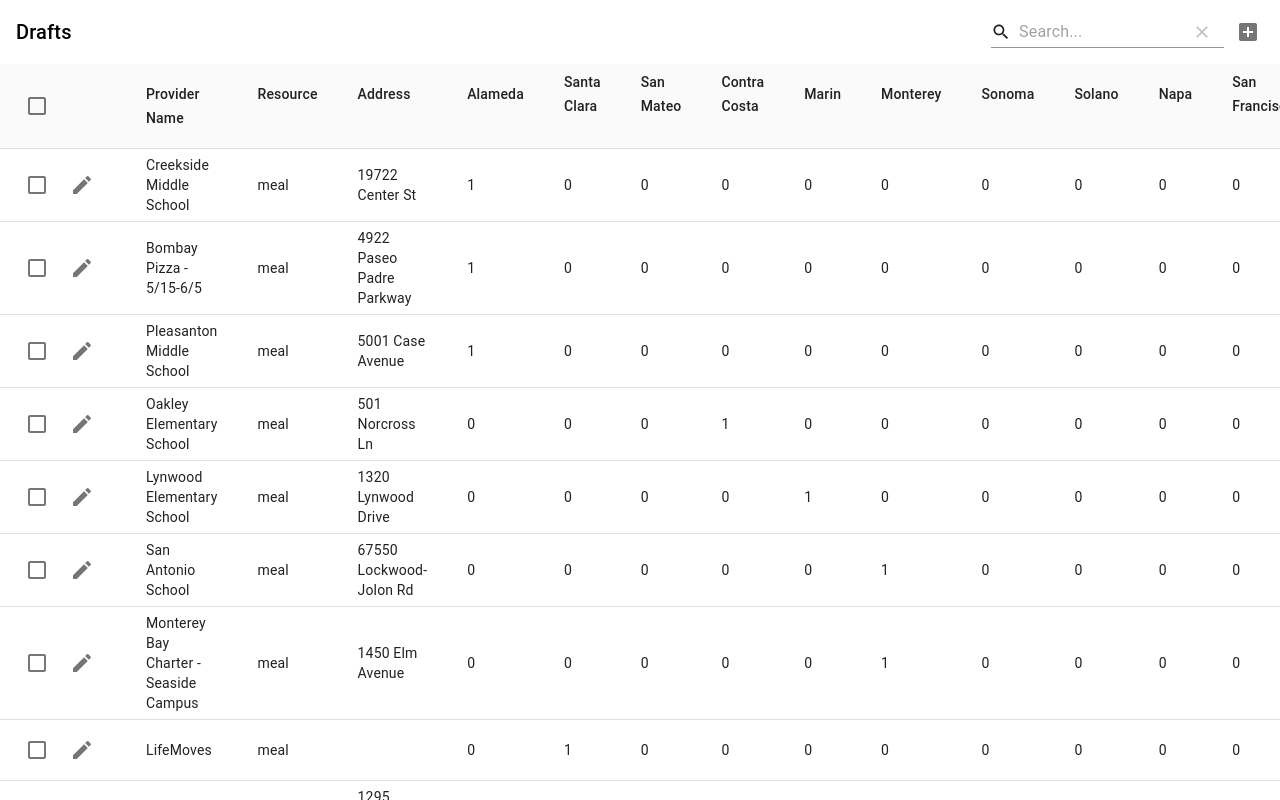
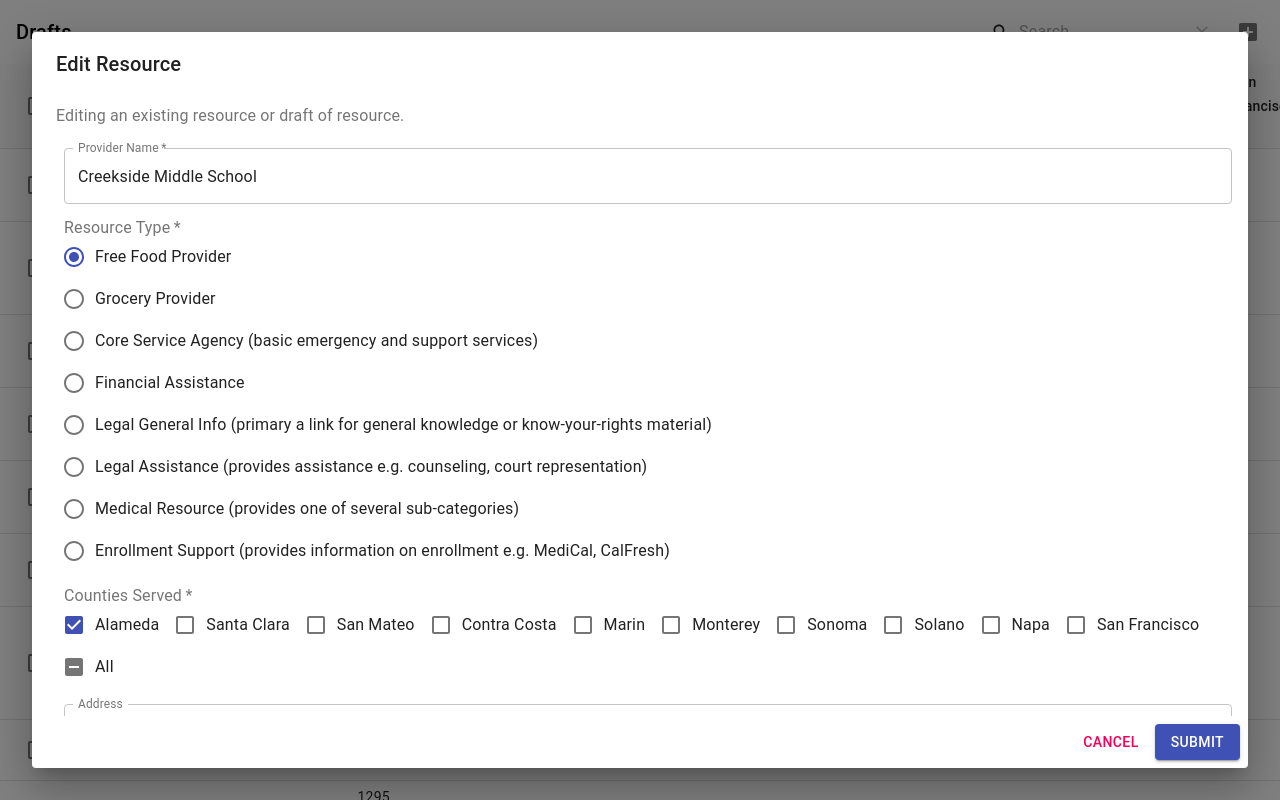
Before and after one commit to dcl-covid-19/bac-volunteer-cms, a React (Create React App) app: page / in a window 1280 px wide. Both pictures are taken after a click on the button 82 px from the left and 185 px from the top of the page. Built offline with nearby package versions, Linux system fonts and the light colour scheme.

Commit message:
Edit functional

```diff
--- a/src/App.tsx
+++ b/src/App.tsx
@@ -10,6 +10,9 @@
 function App() {
     const [data, setData] = React.useState(results.rows);
     const columns = React.useMemo(() => dataColumns as Column<Object>[], []);
+    const updateRow = (rowIndex: number, value: any) => setData(
+        old => old.map((row, index) => (index === rowIndex ? value : row))
+    );
     const appStyle = {
         height: "100%",
         width: "100%",
@@ -22,6 +25,7 @@
                 data={data}
                 setData={setData}
                 columns={columns}
+                updateRow={updateRow}
             />
         </Box>
     );;
--- a/src/components/table/Columns.tsx
+++ b/src/components/table/Columns.tsx
@@ -1,12 +1,14 @@
 import React from 'react';
 
 import Checkbox from '@material-ui/core/Checkbox';
-import IconButton from '@material-ui/core/IconButton';
-import Tooltip from '@material-ui/core/Tooltip';
-import EditIcon from '@material-ui/icons/Edit';
 import { Row } from 'react-table';
 
-const editHandler = () => console.log("clicked");
+import EditButton from './EditButton';
+
+interface EditButtonCellProps {
+    row: Row<Object>;
+    updateRow: (rowIndex: number, value: any) => void
+};
 
 export const actionsColumn = {
     id: 'selection',
@@ -15,14 +17,10 @@
             <Checkbox {...getToggleAllRowsSelectedProps()} color="primary" />
         </div>
     ),
-    Cell: ({ row } : { row: Row<Object> }) => (
+    Cell: ({ row, updateRow } : EditButtonCellProps) => (
         <div style={{ display: "flex", flexDirection: "row" as "row" }}>
             <Checkbox {...row.getToggleRowSelectedProps()} color="primary" />
-            <Tooltip title="Edit">
-                <IconButton aria-label="edit" onClick={editHandler}>
-                    <EditIcon />
-                </IconButton>
-            </Tooltip>
+            <EditButton originalResource={row.original} updateRow={updateRow} rowIndex={row.index} />
         </div>
     ),
 };
--- a/src/components/table/EditButton.tsx
+++ b/src/components/table/EditButton.tsx
@@ -0,0 +1,43 @@
+import React, { useState } from 'react';
+
+import IconButton from '@material-ui/core/IconButton';
+import Tooltip from '@material-ui/core/Tooltip';
+import EditIcon from '@material-ui/icons/Edit';
+
+import { AddEditDialog } from './AddEditDialog';
+
+
+interface EditButtonProps {
+    originalResource: any;
+    updateRow: (rowIndex: number, value: any) => void;
+    rowIndex: number;
+};
+
+const EditButton = (props: EditButtonProps) => {
+    const { originalResource, updateRow, rowIndex } = props;
+    const [resource, setResource] = useState(originalResource);
+    const [isOpen, setOpen] = React.useState(false);
+    const handleClickOpen = () => setOpen(true);
+    const editHandler = (resource: any) => updateRow(rowIndex, resource);
+
+    return (
+        <div>
+            <Tooltip title="Edit Resource">
+                <IconButton aria-label="Edit Resource" onClick={handleClickOpen}>
+                    <EditIcon />
+                </IconButton>
+            </Tooltip>
+            <AddEditDialog
+                title="Edit Resource"
+                description="Editing an existing resource or draft of resource."
+                isOpen={isOpen}
+                setOpen={setOpen}
+                resource={resource}
+                setResource={setResource}
+                submitHandler={editHandler}
+            />
+        </div>
+    )
+}
+
+export default EditButton;
--- a/src/components/table/ResourceForm.tsx
+++ b/src/components/table/ResourceForm.tsx
@@ -133,7 +133,7 @@
             </FormControl>
             <FormControl className={classes.formControl}>
                 <FormControlLabel
-                    control={<Checkbox color="primary" checked={resource.bob} onChange={handleChecked('bob')} />}
+                    control={<Checkbox color="primary" checked={!!resource.bob} onChange={handleChecked('bob')} />}
                     label="Black-Owned"
                 />
             </FormControl>
--- a/src/components/table/Table.tsx
+++ b/src/components/table/Table.tsx
@@ -19,10 +19,11 @@
     columns: Column<Object>[];
     data: Object[];
     setData: (data: any[]) => void;
+    updateRow: (rowIndex: number, value: any) => void;
 };
 
 const Table = (props: TableProps) => {
-    const { data, setData, columns } = props;
+    const { data, setData, columns, updateRow } = props;
     const {
         getTableProps,
         headerGroups,
@@ -34,7 +35,7 @@
         setGlobalFilter,
         state: { pageIndex, pageSize, selectedRowIds, globalFilter },
     } = useTable(
-        { columns, data },
+        { columns, data, updateRow },
         useGlobalFilter,
         useSortBy,
         usePagination,
--- a/src/util/Resource.ts
+++ b/src/util/Resource.ts
@@ -14,19 +14,17 @@
     setResource({ ...resource, ...newValues });
 };
 
-export interface IResourceErrors {
-    provider_name?: string;
-    resource?: string;
-    counties?: string;
-};
+export const fieldErrors: any = Object.freeze({
+    'provider_name': (name: string) => !name,
+    'resource': (resource: string) => !resourceTypes[resource],
+});
 
 export const getResourceErrors = (resource: any) => {
-    var errors: IResourceErrors = {};
-    if (!resource.provider_name) {
-        errors.provider_name = 'Name Required';
-    }
-    if (!resourceTypes[resource.resource]) {
-        errors.resource = 'Resource Type Required';
+    var errors: any = {};
+    for (const field in fieldErrors) {
+        if (fieldErrors.hasOwnProperty(field) && fieldErrors[field](resource[field])) {
+            errors[field] = 'invalid';
+        }
     }
     if (allFieldsEqualBool(resource, counties, false)) {
         errors.counties = 'At least one county must be served';
```
Also changed, not shown: src/components/table/ErrorCell.tsx (added), src/constants/Meals.json.
